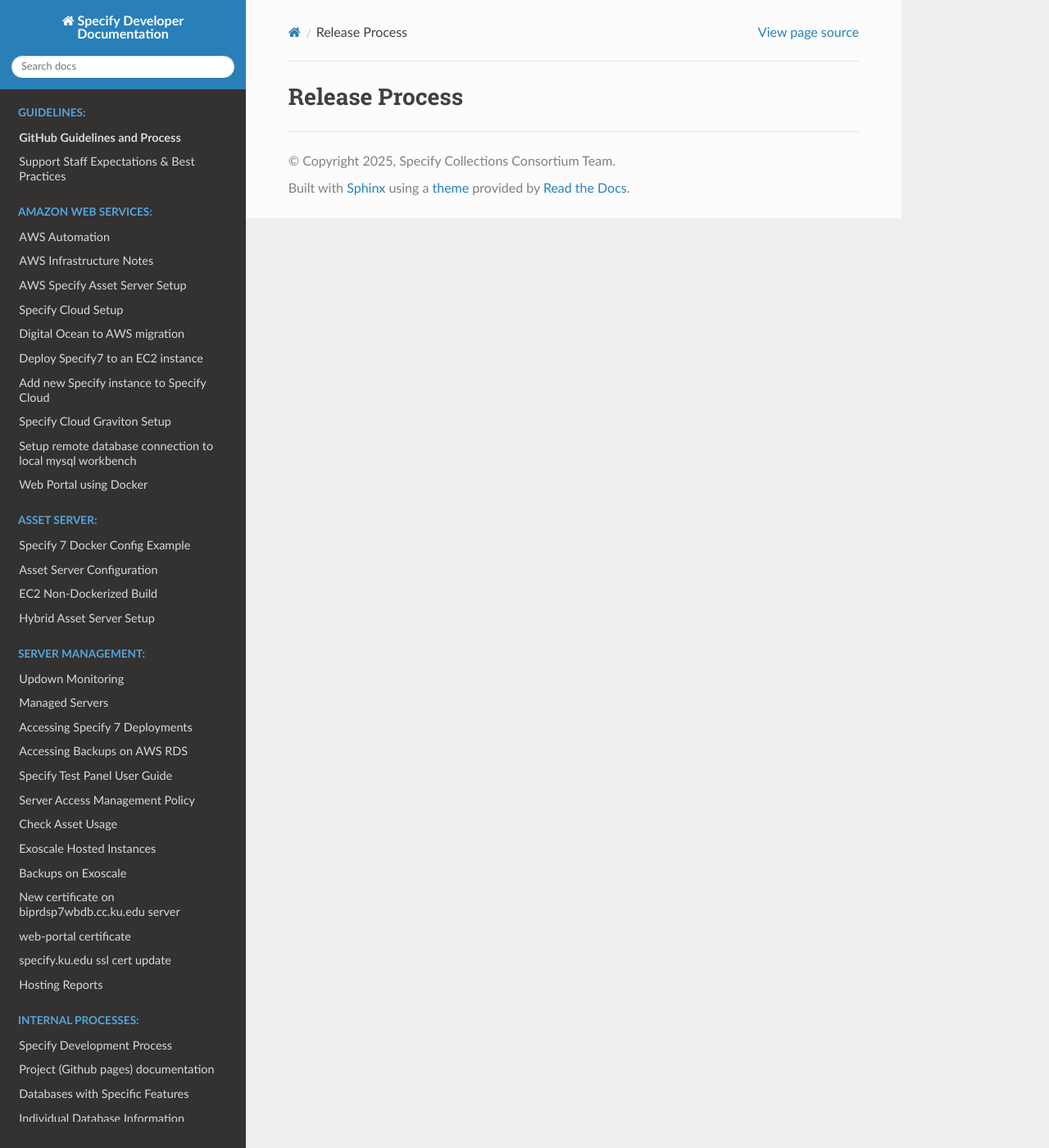
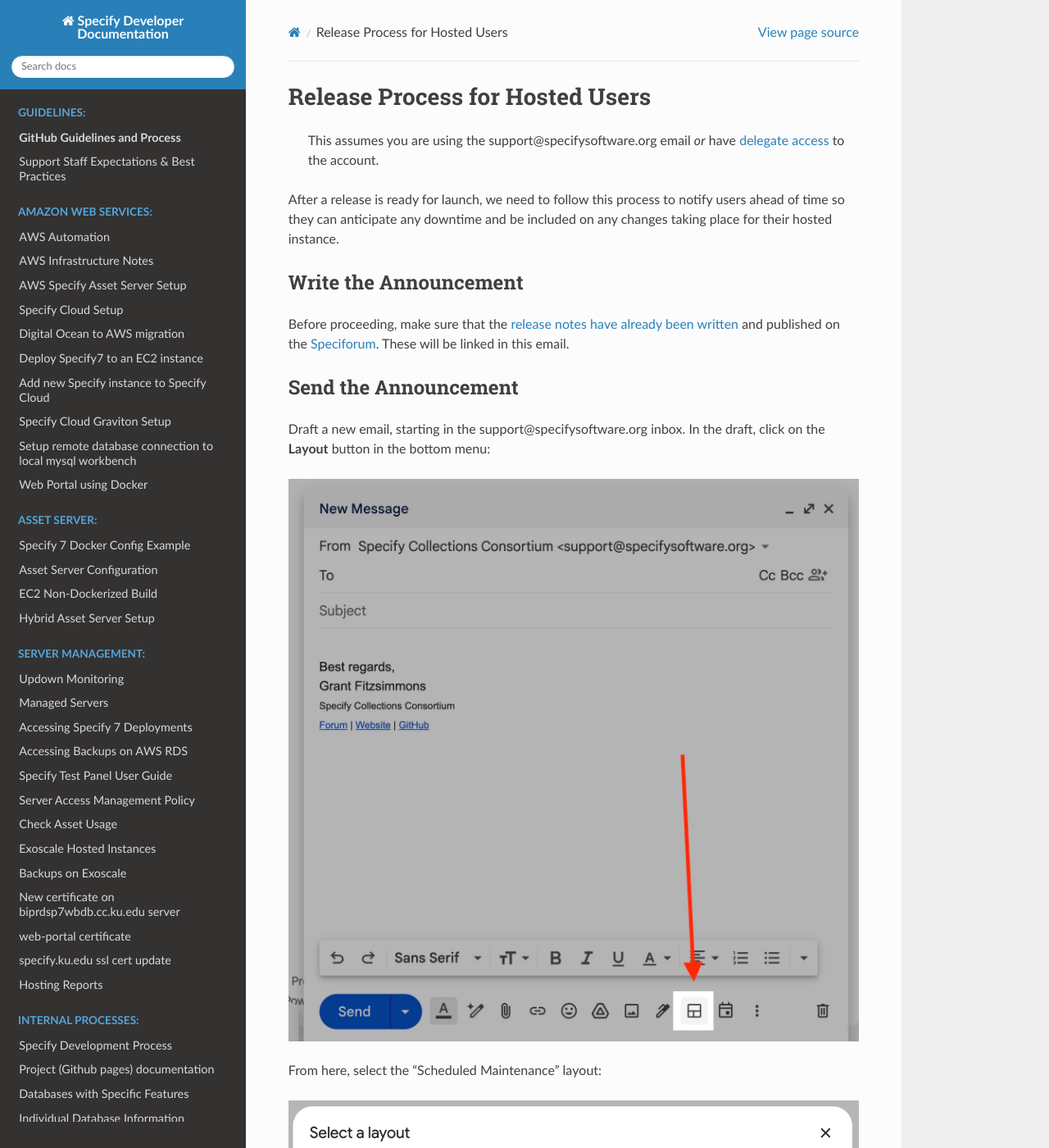
Before and after one commit to specify/specify.github.io, a Sphinx documentation site: the page built from sphinx/processes/release_process.md, in a window 1280 px wide and 1400 px high. Shown: the whole window at 82% size. Built offline with Sphinx 7.4.7 and the Read the Docs theme 3.1.0, drawn with Linux system fonts in a browser that asks for light colours; some of the changed text lies outside the part shown.

Commit message:
feat: add update scheduled instructions

```diff
--- a/sphinx/processes/release_process.md
+++ b/sphinx/processes/release_process.md
@@ -1 +1,32 @@
-# Release Process
+# Release Process for Hosted Users
+
+> This assumes you are using the support@specifysoftware.org email _or_ have [delegate access](https://support.google.com/mail/answer/138350?hl=en) to the account.
+
+After a release is ready for launch, we need to follow this process to notify users ahead of time so they can anticipate any downtime and be included on any changes taking place for their hosted instance.
+
+## Write the Announcement
+
+Before proceeding, make sure that the [release notes have already been written](https://specify.github.io/processes/release_notes.html) and published on the [Speciforum](https://discourse.specifysoftware.org/). These will be linked in this email.
+
+## Send the Announcement
+
+Draft a new email, starting in the support@specifysoftware.org inbox. In the draft, click on the **Layout** button in the bottom menu:
+
+![Layout Button](update_process/LayoutButton.jpg)
+
+From here, select the "Scheduled Maintenance" layout:
+
+![Select Scheduled Maintenance Layout](update_process/SelectScheduledMaintenanceLayout.png)
+
+Click **Edit Layout**. Once there, update the layout for this release, replacing all mentions of the Specify 7 version with the appropriate one for this release.
+
+![Example Scheduled Update Email](update_process/UpdateScheduledExampleEmail.png)
+
+Don't forget to update the button link at the bottom to make it easy as possible for users to find out what changes are in the latest release.
+
+The subject for the email should be formatted like this, replacing the Specify 7 version:
+`Specify Cloud Scheduled Downtime: Update to Specify 7.11.1`
+
+Once this is done, add all relevant [Google Groups](https://groups.google.com/) to the recipients list (in To:). For example, if this update is only for the US region of Specify Cloud, we can email `specify-cloud-us@specifysoftware.org`. If it applies to all regions, we can include these as additional recipients.
+
+![Select Specify Cloud regions](update_process/specifycloudemail.png)
```
Also changed, not shown: sphinx/processes/update_process/LayoutButton.jpg (added), sphinx/processes/update_process/SelectScheduledMaintenanceLayout.png (added), sphinx/processes/update_process/UpdateScheduledExampleEmail.png (added), sphinx/processes/update_process/specifycloudemail.png (added).
